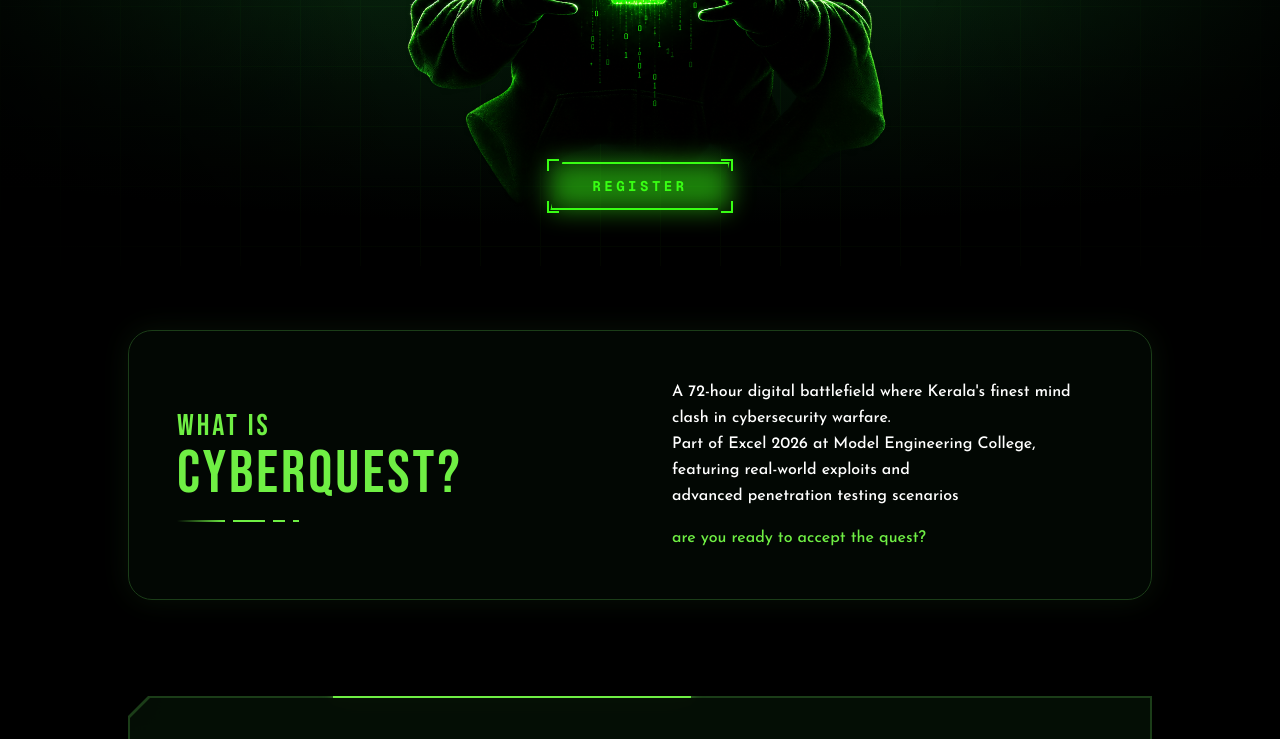
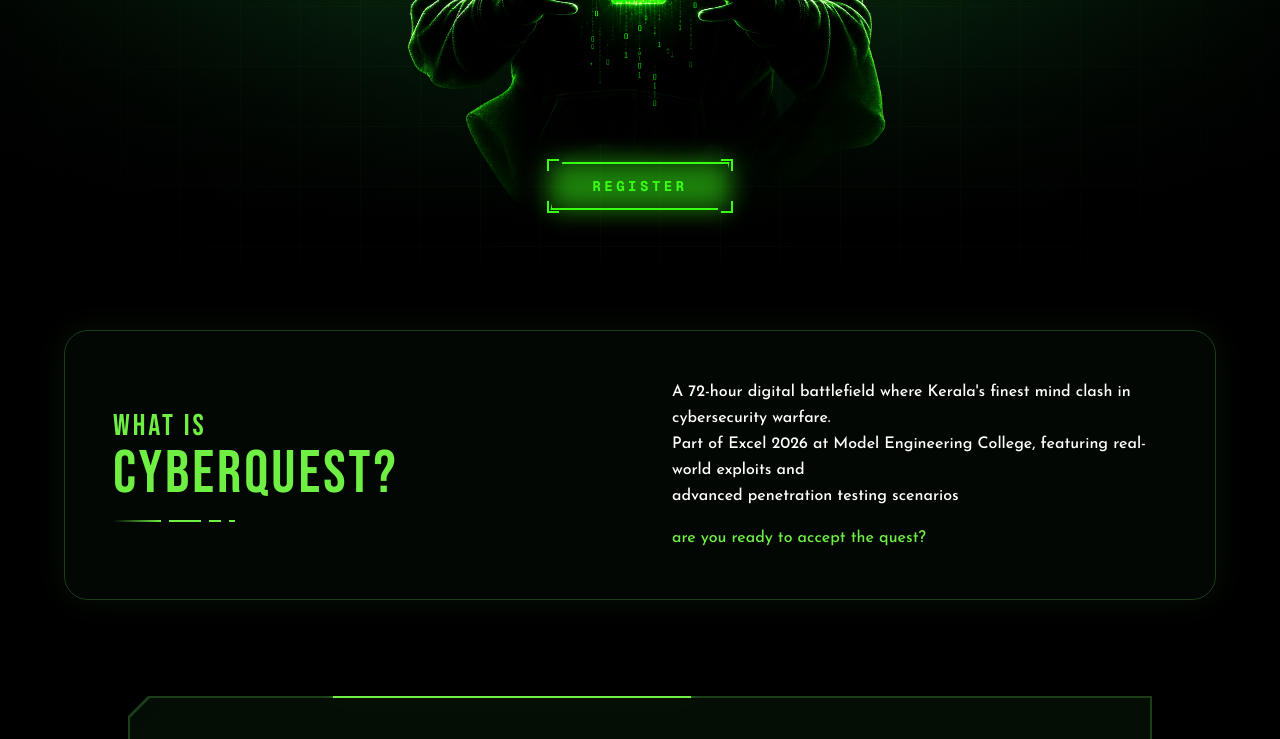
Before and after one commit to diyajojo/cyberquest, a Next.js app: page / in a window 1280 px wide. Shown: the part 534-1273 px from the top of the page. Built offline with nearby package versions, Linux system fonts and the light colour scheme.

Commit message:
style: increase max-width of About section container to 6xl

```diff
--- a/src/components/About.tsx
+++ b/src/components/About.tsx
@@ -1,7 +1,7 @@
 export default function About() {
   return (
     <section className="relative z-10 flex flex-col items-center w-full px-4 py-16">
-      <div className="w-full max-w-5xl rounded-3xl border border-[#1b3d18] bg-[#030904]/80 p-8 sm:p-12 backdrop-blur-sm shadow-[0_0_30px_rgba(27,61,24,0.3)]">
+      <div className="w-full max-w-6xl rounded-3xl border border-[#1b3d18] bg-[#030904]/80 p-8 sm:p-12 backdrop-blur-sm shadow-[0_0_30px_rgba(27,61,24,0.3)]">
         <div className="flex flex-col md:flex-row items-start md:items-center justify-between gap-8 md:gap-16">
 
           {/* Left Column: Heading */}
```
